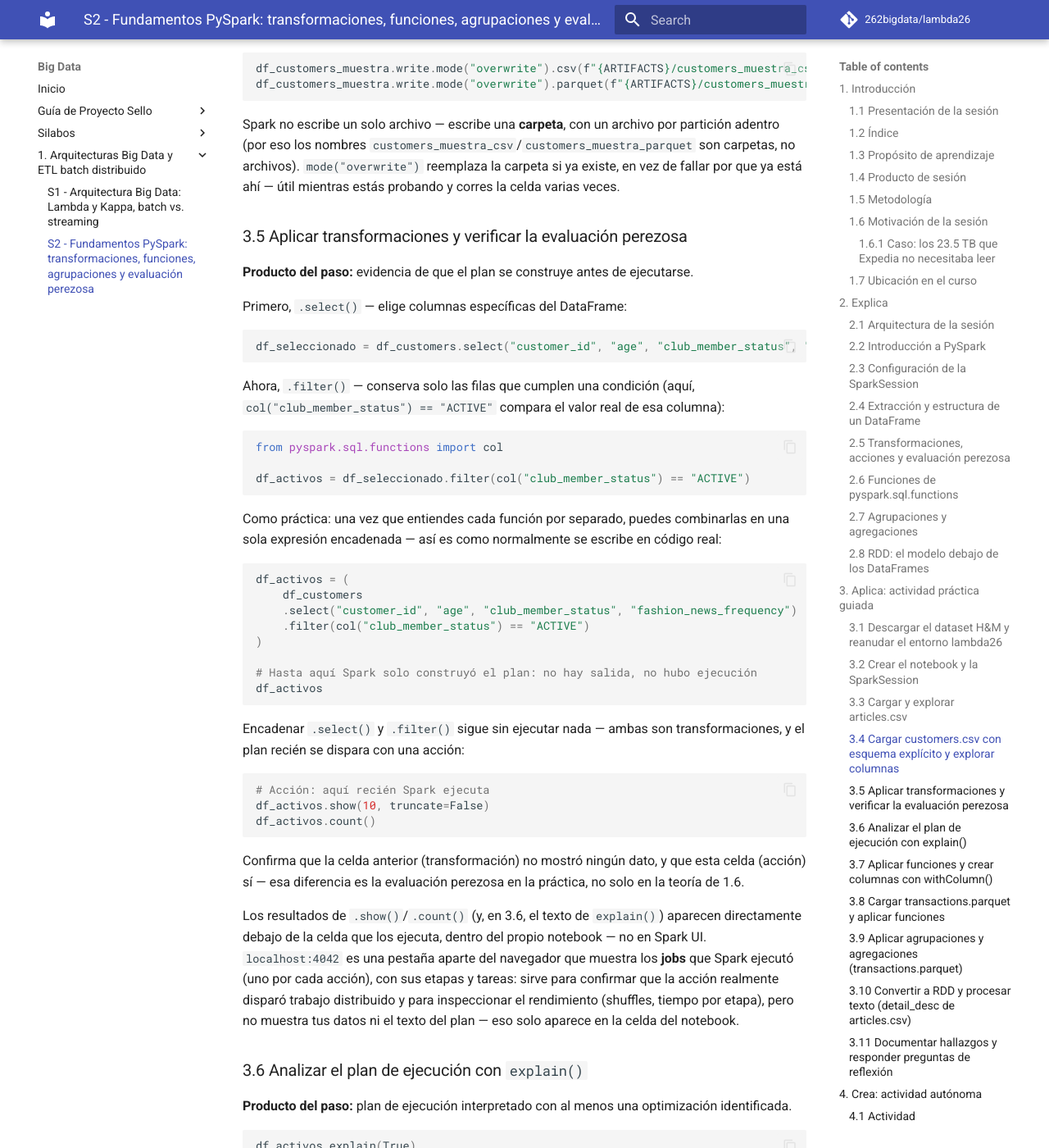
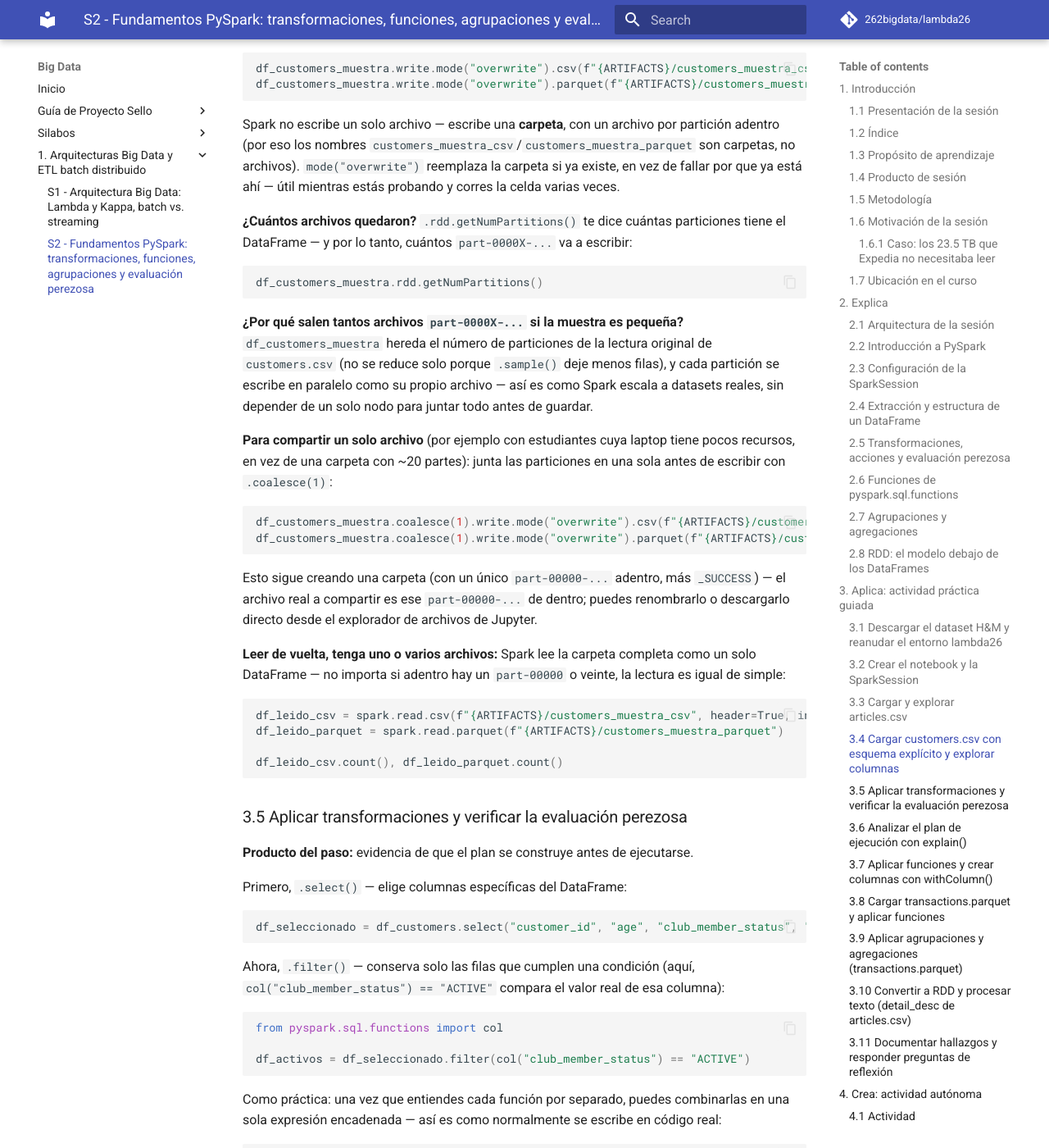
Before and after one commit to 262bigdata/lambda26, an MkDocs documentation site: the page built from docs/sesiones/S02_Fundamentos_PySpark_Transformaciones_Lazy_Evaluation.md, in a window 1280 px wide and 1400 px high, scrolled down 21379 px. Shown: the whole window at 82% size. Built offline with MkDocs 1.6.1 and Material for MkDocs 9.7.7, drawn with Linux system fonts in a browser that asks for light colours; comment, search, counter and statistics services are not loaded.

Commit message:
Sesion 2

````diff
--- a/docs/sesiones/S02_Fundamentos_PySpark_Transformaciones_Lazy_Evaluation.md
+++ b/docs/sesiones/S02_Fundamentos_PySpark_Transformaciones_Lazy_Evaluation.md
@@ -617,6 +617,32 @@ df_customers_muestra.write.mode("overwrite").parquet(f"{ARTIFACTS}/customers_mue
 
 Spark no escribe un solo archivo — escribe una **carpeta**, con un archivo por partición adentro (por eso los nombres `customers_muestra_csv`/`customers_muestra_parquet` son carpetas, no archivos). `mode("overwrite")` reemplaza la carpeta si ya existe, en vez de fallar por que ya está ahí — útil mientras estás probando y corres la celda varias veces.
 
+**¿Cuántos archivos quedaron?** `.rdd.getNumPartitions()` te dice cuántas particiones tiene el DataFrame — y por lo tanto, cuántos `part-0000X-...` va a escribir:
+
+```python
+df_customers_muestra.rdd.getNumPartitions()
+```
+
+**¿Por qué salen tantos archivos `part-0000X-...` si la muestra es pequeña?** `df_customers_muestra` hereda el número de particiones de la lectura original de `customers.csv` (no se reduce solo porque `.sample()` deje menos filas), y cada partición se escribe en paralelo como su propio archivo — así es como Spark escala a datasets reales, sin depender de un solo nodo para juntar todo antes de guardar.
+
+**Para compartir un solo archivo** (por ejemplo con estudiantes cuya laptop tiene pocos recursos, en vez de una carpeta con ~20 partes): junta las particiones en una sola antes de escribir con `.coalesce(1)`:
+
+```python
+df_customers_muestra.coalesce(1).write.mode("overwrite").csv(f"{ARTIFACTS}/customers_muestra_csv_unico", header=True)
+df_customers_muestra.coalesce(1).write.mode("overwrite").parquet(f"{ARTIFACTS}/customers_muestra_parquet_unico")
+```
+
+Esto sigue creando una carpeta (con un único `part-00000-...` adentro, más `_SUCCESS`) — el archivo real a compartir es ese `part-00000-...` de dentro; puedes renombrarlo o descargarlo directo desde el explorador de archivos de Jupyter.
+
+**Leer de vuelta, tenga uno o varios archivos:** Spark lee la carpeta completa como un solo DataFrame — no importa si adentro hay un `part-00000` o veinte, la lectura es igual de simple:
+
+```python
+df_leido_csv = spark.read.csv(f"{ARTIFACTS}/customers_muestra_csv", header=True, inferSchema=True)
+df_leido_parquet = spark.read.parquet(f"{ARTIFACTS}/customers_muestra_parquet")
+
+df_leido_csv.count(), df_leido_parquet.count()
+```
+
 ### 3.5 Aplicar transformaciones y verificar la evaluación perezosa
 
 **Producto del paso:** evidencia de que el plan se construye antes de ejecutarse.
````
Also changed, not shown: 1 other file.
